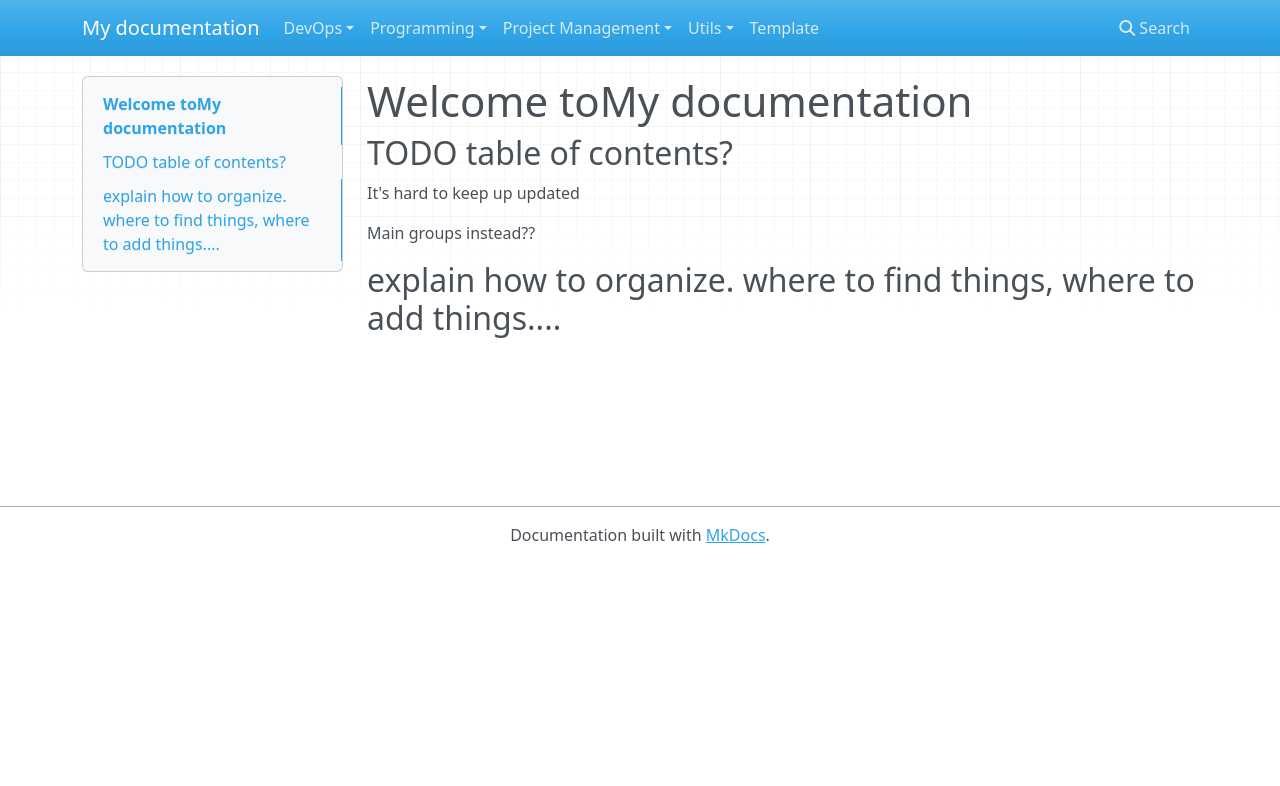
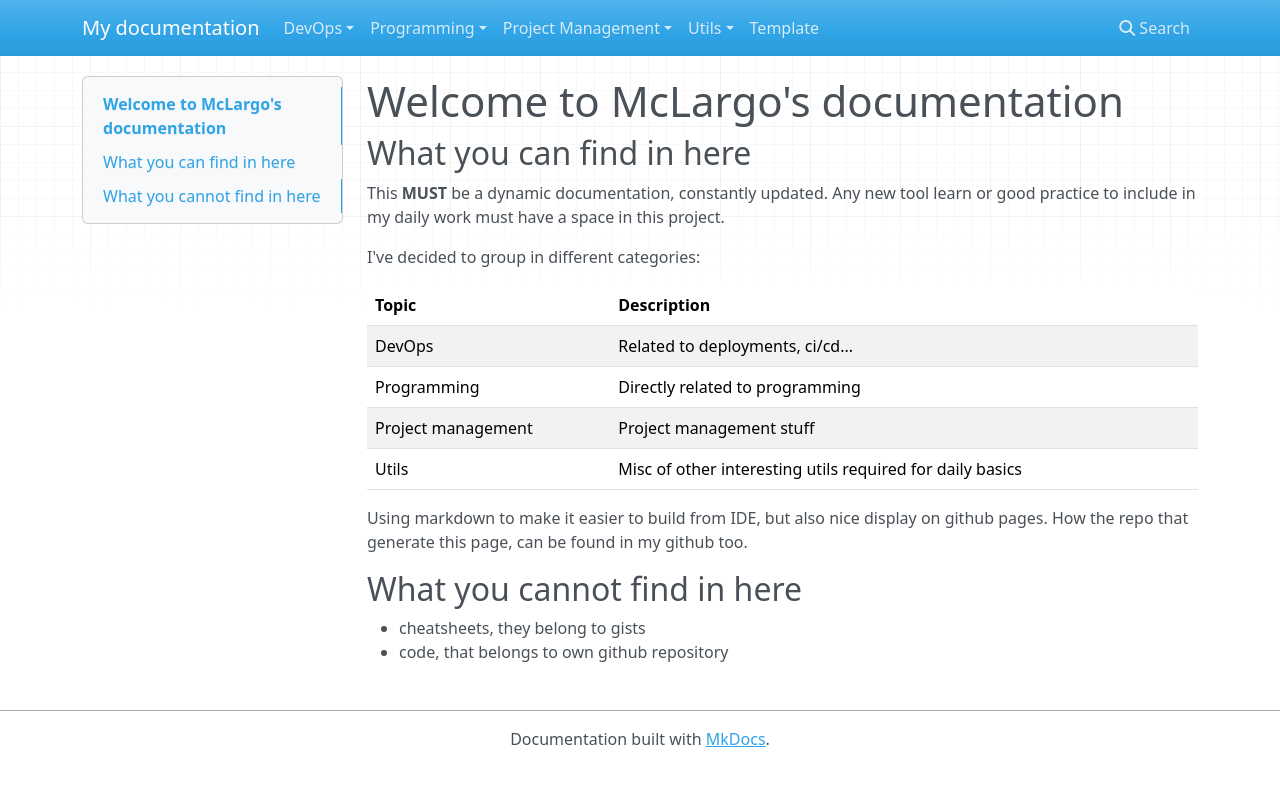
Before and after one commit to McLargo/mkdown-docs, an MkDocs documentation site: the page built from docs/index.md, in a window 1280 px wide. Shown: the top 786 px of the page. Built offline with MkDocs 1.6.1, drawn with Linux system fonts in a browser that asks for light colours; nearby versions of some CDN libraries.

Commit message:
Update index

```diff
--- a/docs/index.md
+++ b/docs/index.md
@@ -1,9 +1,22 @@
-# Welcome toMy documentation
+# Welcome to McLargo's documentation
 
-## TODO table of contents?
+## What you can find in here
 
-It's hard to keep up updated
+This **MUST** be a dynamic documentation, constantly updated. Any new tool learn or good practice to include in my daily work must have a space in this project.
 
-Main groups instead??
+I've decided to group in different categories:
 
-## explain how to organize. where to find things, where to add things....
+| Topic | Description |
+| ----------- | ----------- |
+| DevOps | Related to deployments, ci/cd... |
+| Programming | Directly related to programming |
+| Project management | Project management stuff |
+| Utils | Misc of other interesting utils required for daily basics |
+
+Using markdown to make it easier to build from IDE, but also nice display on github pages.
+How the repo that generate this page, can be found in my github too.
+
+## What you cannot find in here
+
+- cheatsheets, they belong to gists
+- code, that belongs to own github repository
```
